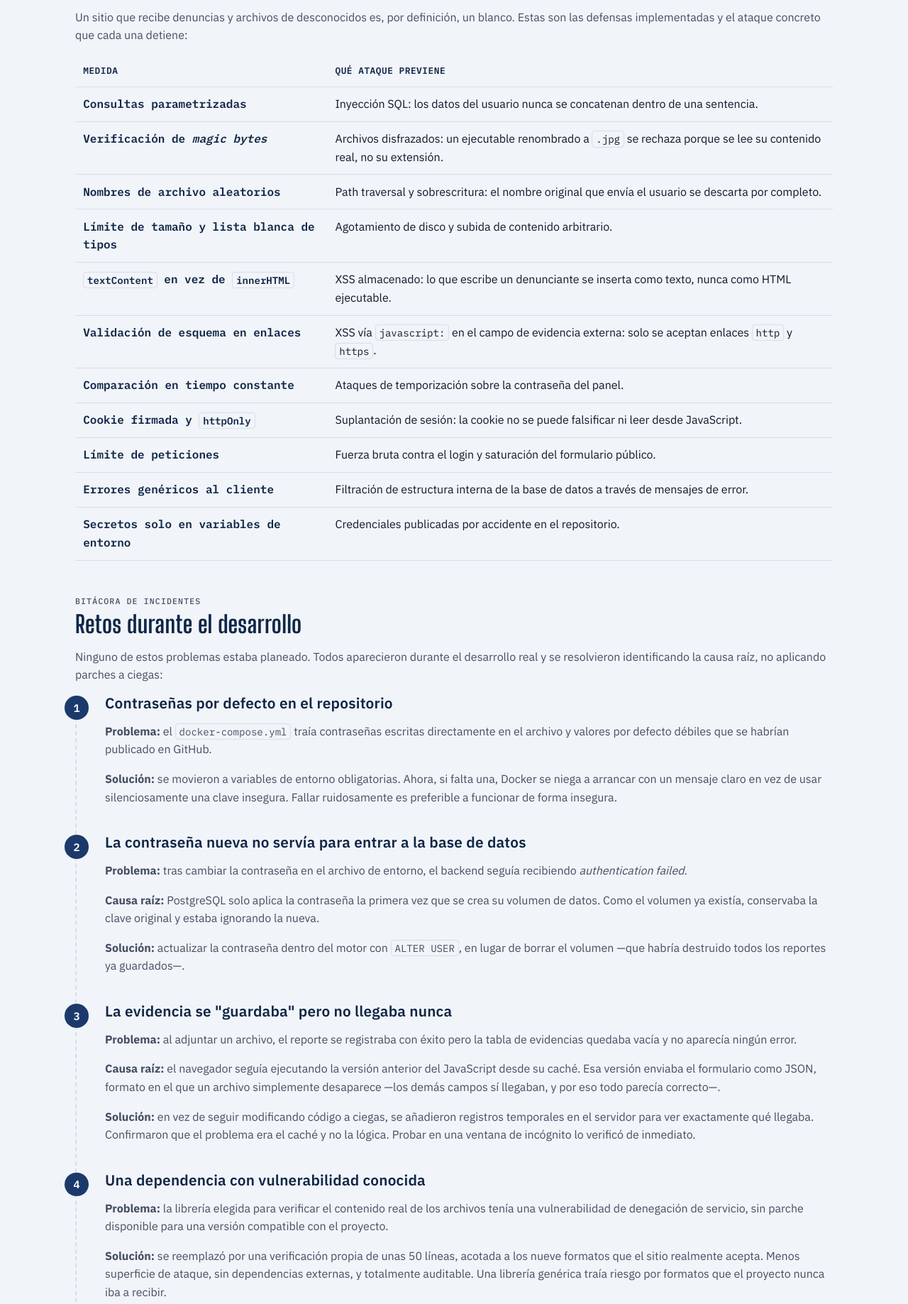
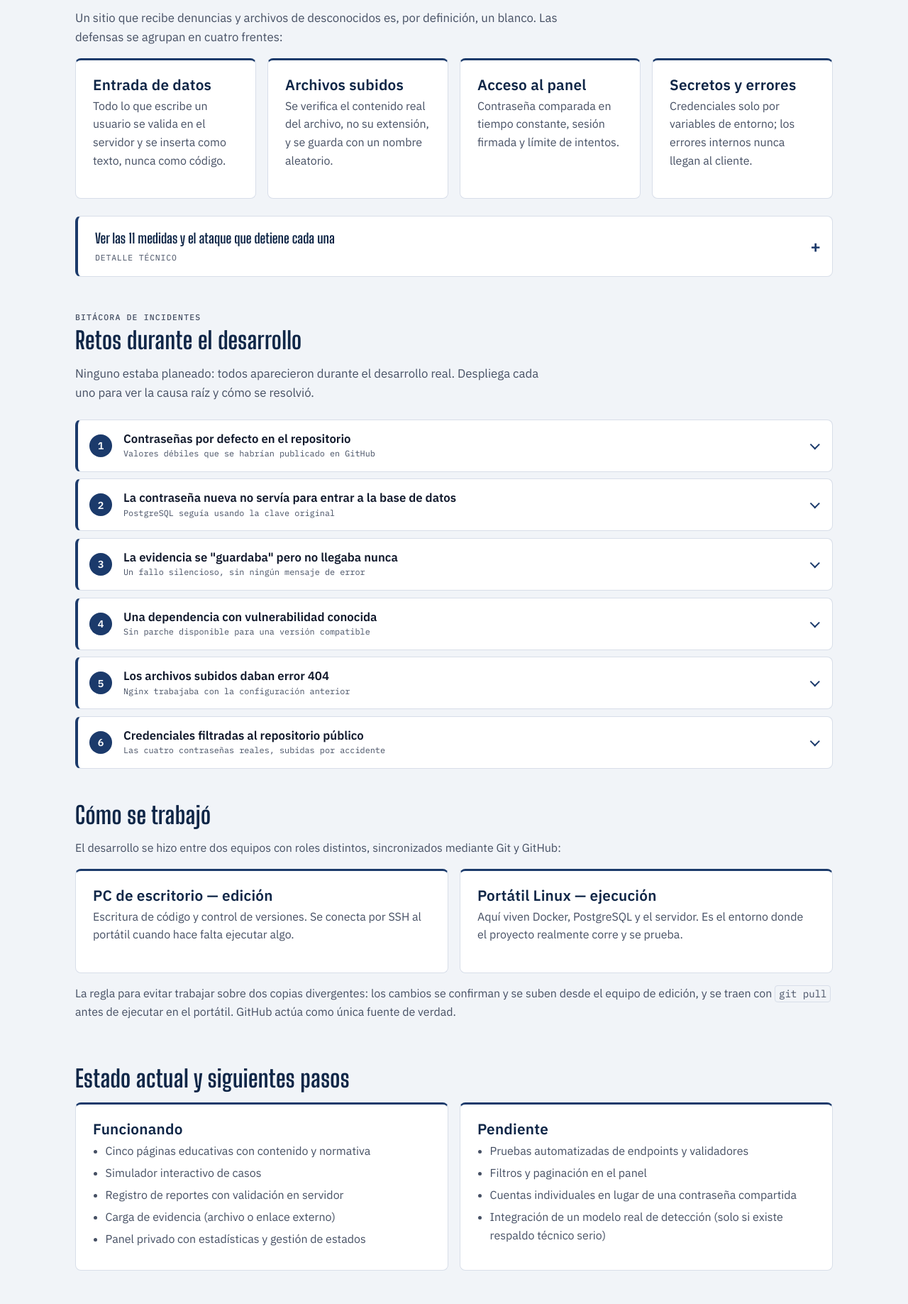
Before and after one commit to DylanRC4/Alerta-Deepfake, a plain HTML site: page frontend/acerca.html in a window 1280 px wide. Shown: the part 1912-3749 px from the top of the page at 71% size. Drawn offline with Linux system fonts and the light colour scheme.

Commit message:
feat: hacer plegables las secciones largas de Acerca de

```diff
--- a/frontend/acerca.html
+++ b/frontend/acerca.html
@@ -120,8 +120,33 @@
     <section class="contenedor">
       <span class="expediente-numero">Decisiones de seguridad</span>
       <h2>Cómo se protege</h2>
-      <p>Un sitio que recibe denuncias y archivos de desconocidos es, por definición, un blanco. Estas son las defensas implementadas y el ataque concreto que cada una detiene:</p>
+      <p class="parrafo-guia">Un sitio que recibe denuncias y archivos de desconocidos es, por definición, un blanco. Las defensas se agrupan en cuatro frentes:</p>
 
+      <div class="tarjetas tarjetas-4">
+        <article class="tarjeta">
+          <h3>Entrada de datos</h3>
+          <p>Todo lo que escribe un usuario se valida en el servidor y se inserta como texto, nunca como código.</p>
+        </article>
+        <article class="tarjeta">
+          <h3>Archivos subidos</h3>
+          <p>Se verifica el contenido real del archivo, no su extensión, y se guarda con un nombre aleatorio.</p>
+        </article>
+        <article class="tarjeta">
+          <h3>Acceso al panel</h3>
+          <p>Contraseña comparada en tiempo constante, sesión firmada y límite de intentos.</p>
+        </article>
+        <article class="tarjeta">
+          <h3>Secretos y errores</h3>
+          <p>Credenciales solo por variables de entorno; los errores internos nunca llegan al cliente.</p>
+        </article>
+      </div>
+
+      <details class="bloque-plegable">
+        <summary>
+          <span class="plegable-titulo">Ver las 11 medidas y el ataque que detiene cada una</span>
+          <span class="plegable-pista">Detalle técnico</span>
+        </summary>
+        <div class="plegable-contenido">
           <div style="overflow-x:auto;">
             <table class="tabla-normativa">
               <thead>
@@ -142,61 +167,109 @@
               </tbody>
             </table>
           </div>
+        </div>
+      </details>
     </section>
 
     <!-- ============ RETOS ============ -->
     <section class="contenedor">
       <span class="expediente-numero">Bitácora de incidentes</span>
       <h2>Retos durante el desarrollo</h2>
-      <p>Ninguno de estos problemas estaba planeado. Todos aparecieron durante el desarrollo real y se resolvieron identificando la causa raíz, no aplicando parches a ciegas:</p>
+      <p class="parrafo-guia">Ninguno estaba planeado: todos aparecieron durante el desarrollo real. Despliega cada uno para ver la causa raíz y cómo se resolvió.</p>
 
-      <ol class="linea-tiempo">
-        <li>
-          <span class="paso-numero" aria-hidden="true">1</span>
-          <h3>Contraseñas por defecto en el repositorio</h3>
-          <p><strong>Problema:</strong> el <code>docker-compose.yml</code> traía contraseñas escritas directamente en el archivo y valores por defecto débiles que se habrían publicado en GitHub.</p>
-          <p><strong>Solución:</strong> se movieron a variables de entorno obligatorias. Ahora, si falta una, Docker se niega a arrancar con un mensaje claro en vez de usar silenciosamente una clave insegura. Fallar ruidosamente es preferible a funcionar de forma insegura.</p>
-        </li>
+      <div class="acordeon">
+        <details class="reto">
+          <summary>
+            <span class="reto-numero" aria-hidden="true">1</span>
+            <span class="reto-encabezado">
+              <span class="reto-titulo">Contraseñas por defecto en el repositorio</span>
+              <span class="reto-resumen">Valores débiles que se habrían publicado en GitHub</span>
+            </span>
+          </summary>
+          <div class="reto-detalle">
+            <p><strong>Problema:</strong> el <code>docker-compose.yml</code> traía contraseñas escritas directamente en el archivo y valores por defecto débiles.</p>
+            <p><strong>Solución:</strong> se movieron a variables de entorno obligatorias. Si falta una, Docker se niega a arrancar con un mensaje claro en vez de usar silenciosamente una clave insegura.</p>
+            <p class="reto-aprendizaje">Fallar ruidosamente es preferible a funcionar de forma insegura.</p>
+          </div>
+        </details>
 
-        <li>
-          <span class="paso-numero" aria-hidden="true">2</span>
-          <h3>La contraseña nueva no servía para entrar a la base de datos</h3>
+        <details class="reto">
+          <summary>
+            <span class="reto-numero" aria-hidden="true">2</span>
+            <span class="reto-encabezado">
+              <span class="reto-titulo">La contraseña nueva no servía para entrar a la base de datos</span>
+              <span class="reto-resumen">PostgreSQL seguía usando la clave original</span>
+            </span>
+          </summary>
+          <div class="reto-detalle">
             <p><strong>Problema:</strong> tras cambiar la contraseña en el archivo de entorno, el backend seguía recibiendo <em>authentication failed</em>.</p>
-          <p><strong>Causa raíz:</strong> PostgreSQL solo aplica la contraseña la primera vez que se crea su volumen de datos. Como el volumen ya existía, conservaba la clave original y estaba ignorando la nueva.</p>
-          <p><strong>Solución:</strong> actualizar la contraseña dentro del motor con <code>ALTER USER</code>, en lugar de borrar el volumen —que habría destruido todos los reportes ya guardados—.</p>
-        </li>
+            <p><strong>Causa raíz:</strong> PostgreSQL solo aplica la contraseña la primera vez que se crea su volumen de datos. Como el volumen ya existía, conservaba la clave original.</p>
+            <p><strong>Solución:</strong> actualizarla dentro del motor con <code>ALTER USER</code>, en lugar de borrar el volumen —que habría destruido todos los reportes ya guardados—.</p>
+            <p class="reto-aprendizaje">Antes de borrar algo para arreglarlo, verificar qué datos se lleva por delante.</p>
+          </div>
+        </details>
 
-        <li>
-          <span class="paso-numero" aria-hidden="true">3</span>
-          <h3>La evidencia se "guardaba" pero no llegaba nunca</h3>
+        <details class="reto">
+          <summary>
+            <span class="reto-numero" aria-hidden="true">3</span>
+            <span class="reto-encabezado">
+              <span class="reto-titulo">La evidencia se "guardaba" pero no llegaba nunca</span>
+              <span class="reto-resumen">Un fallo silencioso, sin ningún mensaje de error</span>
+            </span>
+          </summary>
+          <div class="reto-detalle">
             <p><strong>Problema:</strong> al adjuntar un archivo, el reporte se registraba con éxito pero la tabla de evidencias quedaba vacía y no aparecía ningún error.</p>
-          <p><strong>Causa raíz:</strong> el navegador seguía ejecutando la versión anterior del JavaScript desde su caché. Esa versión enviaba el formulario como JSON, formato en el que un archivo simplemente desaparece —los demás campos sí llegaban, y por eso todo parecía correcto—.</p>
-          <p><strong>Solución:</strong> en vez de seguir modificando código a ciegas, se añadieron registros temporales en el servidor para ver exactamente qué llegaba. Confirmaron que el problema era el caché y no la lógica. Probar en una ventana de incógnito lo verificó de inmediato.</p>
-        </li>
+            <p><strong>Causa raíz:</strong> el navegador ejecutaba una versión anterior del JavaScript desde su caché. Esa versión enviaba el formulario como JSON, formato en el que un archivo simplemente desaparece. Los demás campos sí llegaban, y por eso todo parecía correcto.</p>
+            <p><strong>Solución:</strong> en vez de seguir modificando código a ciegas, se añadieron registros temporales en el servidor para ver exactamente qué llegaba. Confirmaron que era el caché y no la lógica.</p>
+            <p class="reto-aprendizaje">Ante un fallo silencioso, primero observar los datos reales; después tocar el código.</p>
+          </div>
+        </details>
 
-        <li>
-          <span class="paso-numero" aria-hidden="true">4</span>
-          <h3>Una dependencia con vulnerabilidad conocida</h3>
-          <p><strong>Problema:</strong> la librería elegida para verificar el contenido real de los archivos tenía una vulnerabilidad de denegación de servicio, sin parche disponible para una versión compatible con el proyecto.</p>
-          <p><strong>Solución:</strong> se reemplazó por una verificación propia de unas 50 líneas, acotada a los nueve formatos que el sitio realmente acepta. Menos superficie de ataque, sin dependencias externas, y totalmente auditable. Una librería genérica traía riesgo por formatos que el proyecto nunca iba a recibir.</p>
-        </li>
+        <details class="reto">
+          <summary>
+            <span class="reto-numero" aria-hidden="true">4</span>
+            <span class="reto-encabezado">
+              <span class="reto-titulo">Una dependencia con vulnerabilidad conocida</span>
+              <span class="reto-resumen">Sin parche disponible para una versión compatible</span>
+            </span>
+          </summary>
+          <div class="reto-detalle">
+            <p><strong>Problema:</strong> la librería elegida para verificar el contenido real de los archivos tenía una vulnerabilidad de denegación de servicio, sin parche para una versión compatible con el proyecto.</p>
+            <p><strong>Solución:</strong> se reemplazó por una verificación propia de unas 50 líneas, acotada a los nueve formatos que el sitio realmente acepta. Menos superficie de ataque, sin dependencias externas y totalmente auditable.</p>
+            <p class="reto-aprendizaje">Una librería genérica traía riesgo por formatos que este proyecto nunca iba a recibir.</p>
+          </div>
+        </details>
 
-        <li>
-          <span class="paso-numero" aria-hidden="true">5</span>
-          <h3>Los archivos subidos daban error 404</h3>
+        <details class="reto">
+          <summary>
+            <span class="reto-numero" aria-hidden="true">5</span>
+            <span class="reto-encabezado">
+              <span class="reto-titulo">Los archivos subidos daban error 404</span>
+              <span class="reto-resumen">Nginx trabajaba con la configuración anterior</span>
+            </span>
+          </summary>
+          <div class="reto-detalle">
             <p><strong>Problema:</strong> el archivo se guardaba correctamente y quedaba registrado en la base de datos, pero al abrir su enlace aparecía un 404 de Nginx.</p>
-          <p><strong>Causa raíz:</strong> se había añadido la nueva ruta a la configuración de Nginx, pero ese contenedor nunca se reinició, así que seguía trabajando con la configuración anterior.</p>
-          <p><strong>Aprendizaje:</strong> cambiar un archivo de configuración no basta; hay que asegurarse de que el servicio efectivamente lo releyó.</p>
-        </li>
+            <p><strong>Causa raíz:</strong> se había añadido la nueva ruta a la configuración, pero ese contenedor nunca se reinició.</p>
+            <p class="reto-aprendizaje">Cambiar un archivo de configuración no basta: hay que confirmar que el servicio lo releyó.</p>
+          </div>
+        </details>
 
-        <li>
-          <span class="paso-numero" aria-hidden="true">6</span>
-          <h3>Credenciales filtradas al repositorio público</h3>
-          <p><strong>Problema:</strong> un archivo de texto con el contenido completo del archivo de entorno —las cuatro contraseñas reales— se subió por accidente a un repositorio público.</p>
-          <p><strong>Solución:</strong> primero rotar las cuatro credenciales, porque borrar el archivo no deshace el hecho de que estuvieron expuestas; después reescribir el historial de Git con <code>git filter-repo</code> para eliminarlas de todos los commits anteriores, y resincronizar ambas máquinas de trabajo.</p>
-          <p><strong>Aprendizaje:</strong> ante una filtración, el orden importa. Rotar primero, limpiar después.</p>
-        </li>
-      </ol>
+        <details class="reto">
+          <summary>
+            <span class="reto-numero" aria-hidden="true">6</span>
+            <span class="reto-encabezado">
+              <span class="reto-titulo">Credenciales filtradas al repositorio público</span>
+              <span class="reto-resumen">Las cuatro contraseñas reales, subidas por accidente</span>
+            </span>
+          </summary>
+          <div class="reto-detalle">
+            <p><strong>Problema:</strong> un archivo de texto con el contenido completo del archivo de entorno se subió por accidente a un repositorio público.</p>
+            <p><strong>Solución:</strong> primero rotar las cuatro credenciales, porque borrar el archivo no deshace el hecho de que estuvieron expuestas; después reescribir el historial de Git con <code>git filter-repo</code> para eliminarlas de todos los commits anteriores, y resincronizar ambas máquinas.</p>
+            <p class="reto-aprendizaje">Ante una filtración el orden importa: rotar primero, limpiar después.</p>
+          </div>
+        </details>
+      </div>
     </section>
 
     <!-- ============ FLUJO DE TRABAJO ============ -->
--- a/frontend/css/styles.css
+++ b/frontend/css/styles.css
@@ -830,6 +830,109 @@
   color: var(--color-ink-soft);
 }
 
+/* ---------- Acordeón de retos ---------- */
+.acordeon {
+  display: grid;
+  gap: 0.6rem;
+  margin-top: var(--space-3);
+}
+
+.reto {
+  background: var(--color-surface);
+  border: 1px solid var(--color-border);
+  border-left: 4px solid var(--color-primary);
+  border-radius: var(--radius);
+  overflow: hidden;
+}
+.reto[open] { border-left-color: var(--color-accent); }
+
+.reto summary {
+  cursor: pointer;
+  display: flex;
+  align-items: center;
+  gap: var(--space-2);
+  padding: var(--space-2);
+  padding-right: 3rem;
+  position: relative;
+  list-style: none;
+}
+.reto summary::-webkit-details-marker { display: none; }
+.reto summary:hover { background: var(--color-bg); }
+
+/* Indicador de plegado: rota en lugar de cambiar de símbolo */
+.reto summary::after {
+  content: "";
+  position: absolute;
+  right: 1.2rem;
+  top: 50%;
+  width: 0.6rem;
+  height: 0.6rem;
+  border-right: 2px solid var(--color-primary);
+  border-bottom: 2px solid var(--color-primary);
+  transform: translateY(-70%) rotate(45deg);
+  transition: transform 0.2s ease;
+}
+.reto[open] summary::after { transform: translateY(-30%) rotate(-135deg); }
+@media (prefers-reduced-motion: reduce) {
+  .reto summary::after { transition: none; }
+}
+
+.reto-numero {
+  flex: 0 0 auto;
+  width: 2rem;
+  height: 2rem;
+  background: var(--color-primary);
+  color: #fff;
+  border-radius: 50%;
+  display: flex;
+  align-items: center;
+  justify-content: center;
+  font-family: var(--font-mono);
+  font-size: 0.9rem;
+  font-weight: 700;
+}
+.reto[open] .reto-numero { background: var(--color-stamp-amber-oscuro); }
+
+.reto-encabezado { display: grid; gap: 0.1rem; }
+.reto-titulo {
+  font-family: var(--font-body);
+  font-weight: 600;
+  font-size: 1.05rem;
+  color: var(--color-ink);
+  line-height: 1.3;
+}
+.reto-resumen {
+  font-family: var(--font-mono);
+  font-size: 0.74rem;
+  color: var(--color-ink-soft);
+  line-height: 1.4;
+}
+/* Al abrir, el resumen sobra: el detalle ya lo explica */
+.reto[open] .reto-resumen { display: none; }
+
+.reto-detalle {
+  padding: 0 var(--space-3) var(--space-2) calc(2rem + var(--space-2) * 2);
+  border-top: 1px solid var(--color-border);
+  padding-top: var(--space-2);
+}
+.reto-detalle p { margin-bottom: 0.7rem; }
+.reto-detalle p:last-child { margin-bottom: 0; }
+.reto-detalle strong { color: var(--color-primary-dark); }
+
+.reto-aprendizaje {
+  background: var(--color-bg);
+  border-left: 3px solid var(--color-stamp-green);
+  border-radius: 0 var(--radius) var(--radius) 0;
+  padding: 0.6rem var(--space-2);
+  font-style: italic;
+  color: var(--color-ink);
+  margin-top: var(--space-2) !important;
+}
+
+@media (max-width: 560px) {
+  .reto-detalle { padding-left: var(--space-2); }
+}
+
 /* Código en línea dentro del contenido */
 code {
   font-family: var(--font-mono);
```
Lines whose indentation alone changed are shown as unchanged.
